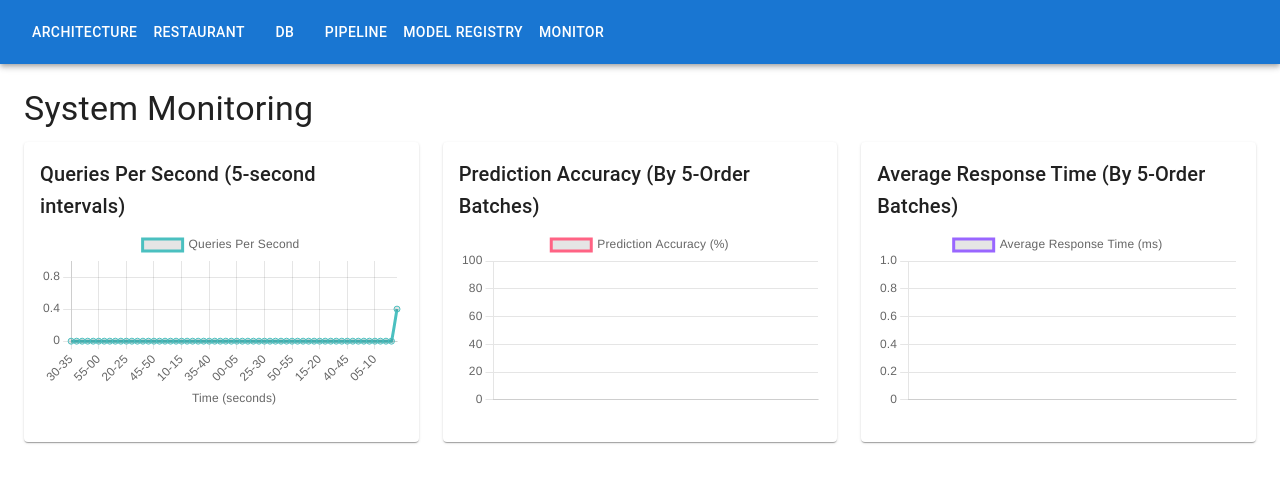
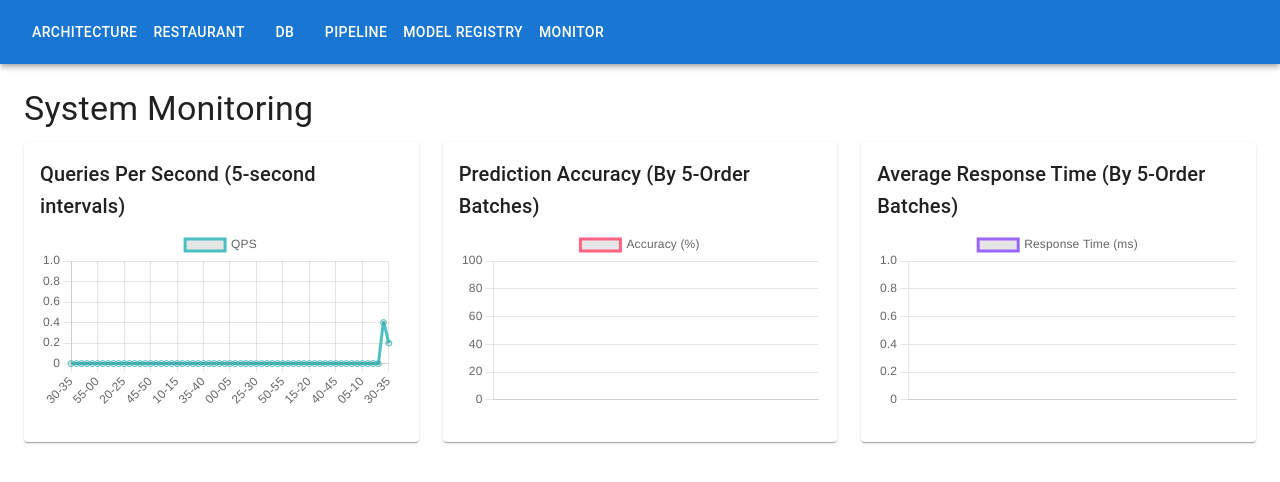
Before and after one commit to ls-ian-yang/shawarma, a React (Create React App) app: page /monitor in a window 1280 px wide. Shown: the top 482 px of the page. Built offline with nearby package versions, Linux system fonts and the light colour scheme.

Commit message:
Baseline

```diff
--- a/package.json
+++ b/package.json
@@ -11,6 +11,7 @@
     "@testing-library/react": "^13.4.0",
     "@testing-library/user-event": "^13.5.0",
     "chart.js": "^4.4.5",
+    "chartjs-plugin-annotation": "^3.1.0",
     "papaparse": "^5.4.1",
     "react": "^18.3.1",
     "react-chartjs-2": "^5.2.0",
--- a/src/components/monitors/AccuracyMonitor.js
+++ b/src/components/monitors/AccuracyMonitor.js
@@ -1,17 +1,44 @@
 import React, { useState, useEffect, useMemo } from 'react';
-import BaseMonitor from './BaseMonitor';
+import { BaseMonitor, MonitorBase } from './BaseMonitor';
 import { useRestaurant } from '../../context/RestaurantContext';
+
+class AccuracyMonitorLogic extends MonitorBase {
+  constructor() {
+    super('Prediction Accuracy (By 5-Order Batches)', 'Accuracy (%)', 'rgb(255, 99, 132)');
+    this.BATCH_SIZE = 5;
+  }
+
+  getLabels(data) {
+    return data.map(point => `Batch ${point.orderRange}`);
+  }
+
+  getData(data) {
+    return data.map(point => point.accuracy.toFixed(1));
+  }
+
+  getYAxisMax(data) {
+    return 100;
+  }
+
+  getTooltipLabels(point) {
+    if (!point) return [];
+    return [
+      `Accuracy: ${point.accuracy.toFixed(1)}%`,
+      `Orders: ${point.orderRange}`,
+      `Time: ${new Date(point.time).toLocaleTimeString()}`
+    ];
+  }
+}
 
 const AccuracyMonitor = () => {
   const { orderHistory } = useRestaurant();
   const [accuracyData, setAccuracyData] = useState([]);
-  const BATCH_SIZE = 5;
-  const MAX_POINTS = 10; // Number of points to show on the graph
+  const monitor = useMemo(() => new AccuracyMonitorLogic(), []);
 
   useEffect(() => {
     const updateAccuracy = () => {
       // Only process if we have enough orders
-      if (orderHistory.length < BATCH_SIZE) return;
+      if (orderHistory.length < monitor.BATCH_SIZE) return;
 
       // Sort orders by timestamp to ensure correct ordering
       const sortedOrders = [...orderHistory].sort((a, b) =>
@@ -19,22 +46,22 @@ const AccuracyMonitor = () => {
       );
 
       // Calculate number of complete batches
-      const numBatches = Math.floor(sortedOrders.length / BATCH_SIZE);
+      const numBatches = Math.floor(sortedOrders.length / monitor.BATCH_SIZE);
       const accuracyPoints = [];
 
       // Process each complete batch
-      for (let i = Math.max(0, numBatches - MAX_POINTS); i < numBatches; i++) {
-        const batchStart = i * BATCH_SIZE;
-        const batch = sortedOrders.slice(batchStart, batchStart + BATCH_SIZE);
+      for (let i = Math.max(0, numBatches - 10); i < numBatches; i++) {
+        const batchStart = i * monitor.BATCH_SIZE;
+        const batch = sortedOrders.slice(batchStart, batchStart + monitor.BATCH_SIZE);
 
         const satisfiedCount = batch.filter(order => order.satisfied).length;
-        const accuracy = (satisfiedCount / BATCH_SIZE) * 100;
+        const accuracy = (satisfiedCount / monitor.BATCH_SIZE) * 100;
 
         accuracyPoints.push({
           batchNumber: i + 1,
           time: batch[batch.length - 1].orderTimestamp,
           accuracy,
-          orderRange: `${batchStart + 1}-${batchStart + BATCH_SIZE}`
+          orderRange: `${batchStart + 1}-${batchStart + monitor.BATCH_SIZE}`
         });
       }
 
@@ -90,9 +117,9 @@ const AccuracyMonitor = () => {
 
   return (
     <BaseMonitor
-      title="Prediction Accuracy (By 5-Order Batches)"
-      data={chartData}
-      options={options}
+      title={monitor.title}
+      data={monitor.createChartData(accuracyData)}
+      options={monitor.createOptions(accuracyData)}
     />
   );
 };
--- a/src/components/monitors/BaseMonitor.js
+++ b/src/components/monitors/BaseMonitor.js
@@ -1,4 +1,4 @@
-import React, { useEffect, useRef } from 'react';
+import React, { useState, useCallback, useRef } from 'react';
 import { Box, Typography } from '@mui/material';
 import { Line } from 'react-chartjs-2';
 import {
@@ -11,7 +11,9 @@ import {
   Tooltip,
   Legend
 } from 'chart.js';
+import annotationPlugin from 'chartjs-plugin-annotation';
 
+// Register ChartJS components and plugins
 ChartJS.register(
   CategoryScale,
   LinearScale,
@@ -19,30 +21,177 @@ ChartJS.register(
   LineElement,
   Title,
   Tooltip,
-  Legend
+  Legend,
+  annotationPlugin
 );
 
-const BaseMonitor = ({ title, data, options, updateInterval = 5000 }) => {
-  const chartRef = useRef(null);
+class MonitorBase {
+  constructor(title, yAxisLabel, color = 'rgb(75, 192, 192)') {
+    this.title = title;
+    this.yAxisLabel = yAxisLabel;
+    this.color = color;
+  }
 
-  useEffect(() => {
-    const interval = setInterval(() => {
-      if (chartRef.current) {
-        chartRef.current.update();
+  createChartData(data) {
+    if (!data || data.length === 0) {
+      return {
+        labels: [],
+        datasets: [{
+          label: this.yAxisLabel,
+          data: [],
+          borderColor: this.color,
+          tension: 0.1
+        }]
+      };
+    }
+
+    return {
+      labels: this.getLabels(data),
+      datasets: [{
+        label: this.yAxisLabel,
+        data: this.getData(data),
+        borderColor: this.color,
+        tension: 0.1
+      }]
+    };
+  }
+
+  createOptions(data, baselineValue, hoveredValue) {
+    return {
+      responsive: true,
+      scales: {
+        y: {
+          beginAtZero: true,
+          suggestedMax: this.getYAxisMax(data)
+        },
+        x: {
+          grid: {
+            display: true
+          },
+          ticks: {
+            maxRotation: 45,
+            minRotation: 45
+          }
+        }
+      },
+      animation: false,
+      plugins: {
+        tooltip: {
+          callbacks: {
+            label: (context) => this.getTooltipLabels(data[context.dataIndex])
+          }
+        },
+        annotation: {
+          annotations: {
+            baseline: baselineValue ? {
+              type: 'line',
+              yMin: baselineValue,
+              yMax: baselineValue,
+              borderColor: 'rgba(255, 0, 0, 1)',
+              borderWidth: 2,
+              label: {
+                display: true,
+                content: `Baseline: ${baselineValue.toFixed(2)}`,
+                position: 'start'
+              }
+            } : undefined,
+            hoverLine: hoveredValue ? {
+              type: 'line',
+              yMin: hoveredValue,
+              yMax: hoveredValue,
+              borderColor: 'rgba(255, 0, 0, 0.3)',
+              borderWidth: 2,
+              borderDash: [6, 6]
+            } : undefined
+          }
+        }
+      },
+      onHover: null // Will be set in the component
+    };
+  }
+
+  // These methods should be overridden by child classes
+  getLabels(data) { return []; }
+  getData(data) { return []; }
+  getYAxisMax(data) { return 0; }
+  getTooltipLabels(point) { return []; }
+}
+
+// React component that renders the monitor
+const BaseMonitor = ({ title, data, options }) => {
+  const [baseline, setBaseline] = useState(null);
+  const [hoveredValue, setHoveredValue] = useState(null);
+  const chartInstanceRef = useRef(null);
+
+  const chartRef = useCallback((node) => {
+    if (node) {
+      chartInstanceRef.current = node;
+
+      node.canvas.addEventListener('mousemove', (event) => {
+        const chart = chartInstanceRef.current;
+        if (!chart) return;
+
+        const rect = chart.canvas.getBoundingClientRect();
+        const y = event.clientY - rect.top;
+        const yValue = chart.scales.y.getValueForPixel(y);
+        setHoveredValue(yValue);
+      });
+
+      node.canvas.addEventListener('mouseleave', () => {
+        setHoveredValue(null);
+      });
+
+      node.canvas.addEventListener('click', (event) => {
+        const chart = chartInstanceRef.current;
+        if (!chart) return;
+
+        const rect = chart.canvas.getBoundingClientRect();
+        const y = event.clientY - rect.top;
+        const yValue = chart.scales.y.getValueForPixel(y);
+        setBaseline(yValue);
+      });
+    }
+  }, []);
+
+  const enhancedOptions = {
+    ...options,
+    plugins: {
+      ...options.plugins,
+      annotation: {
+        annotations: {
+          baseline: baseline ? {
+            type: 'line',
+            yMin: baseline,
+            yMax: baseline,
+            borderColor: 'rgba(255, 0, 0, 1)',
+            borderWidth: 2,
+            label: {
+              display: true,
+              content: `Baseline: ${baseline.toFixed(2)}`,
+              position: 'start'
+            }
+          } : undefined,
+          hoverLine: hoveredValue ? {
+            type: 'line',
+            yMin: hoveredValue,
+            yMax: hoveredValue,
+            borderColor: 'rgba(255, 0, 0, 0.3)',
+            borderWidth: 2,
+            borderDash: [6, 6]
+          } : undefined
+        }
       }
-    }, updateInterval);
-
-    return () => clearInterval(interval);
-  }, [updateInterval]);
+    }
+  };
 
   return (
     <Box>
       <Typography variant="h6" gutterBottom>
         {title}
       </Typography>
-      <Line ref={chartRef} data={data} options={options} />
+      <Line ref={chartRef} data={data} options={enhancedOptions} />
     </Box>
   );
 };
 
-export default BaseMonitor;
+export { MonitorBase, BaseMonitor };
--- a/src/components/monitors/QPSMonitor.js
+++ b/src/components/monitors/QPSMonitor.js
@@ -1,40 +1,70 @@
 import React, { useState, useEffect, useMemo } from 'react';
-import BaseMonitor from './BaseMonitor';
+import { BaseMonitor, MonitorBase } from './BaseMonitor';
 import { useRestaurant } from '../../context/RestaurantContext';
+
+class QPSMonitorLogic extends MonitorBase {
+  constructor() {
+    super('Queries Per Second (5-second intervals)', 'QPS', 'rgb(75, 192, 192)');
+    this.INTERVAL_MS = 5000; // 5 seconds
+    this.MINUTES_TO_SHOW = 5; // Show last 5 minutes
+    this.MAX_POINTS = (this.MINUTES_TO_SHOW * 60) / (this.INTERVAL_MS / 1000);
+  }
+
+  getLabels(data) {
+    return data.map(point => {
+      const startTime = new Date(point.intervalStart);
+      const endTime = new Date(point.intervalEnd);
+      return `${startTime.getSeconds().toString().padStart(2, '0')}-${endTime.getSeconds().toString().padStart(2, '0')}`;
+    });
+  }
+
+  getData(data) {
+    return data.map(point => point.qps.toFixed(2));
+  }
+
+  getYAxisMax(data) {
+    return Math.max(...data.map(point => point.qps), 0) + 0.5;
+  }
+
+  getTooltipLabels(point) {
+    if (!point) return [];
+    return [
+      `QPS: ${Number(point.qps).toFixed(2)}`,
+      `Orders in 5s: ${point.orderCount}`,
+      `Time: ${new Date(point.intervalStart).toLocaleTimeString()}`
+    ];
+  }
+}
 
 const QPSMonitor = () => {
   const { orderHistory } = useRestaurant();
   const [qpsData, setQpsData] = useState([]);
-  const MINUTES_TO_SHOW = 5; // Show last 5 minutes
-  const INTERVAL_MS = 5000; // 5 seconds
-  const MAX_POINTS = (MINUTES_TO_SHOW * 60) / (INTERVAL_MS / 1000); // Number of 5-second slots in 5 minutes
+  const monitor = useMemo(() => new QPSMonitorLogic(), []);
 
   useEffect(() => {
-    let interval; // Declare interval variable in the proper scope
+    let interval;
 
     const updateQPS = () => {
-      const now = Math.floor(Date.now() / INTERVAL_MS) * INTERVAL_MS; // Round to nearest 5-second interval
-      const startTime = now - (MAX_POINTS * INTERVAL_MS);
+      const now = Math.floor(Date.now() / monitor.INTERVAL_MS) * monitor.INTERVAL_MS;
+      const startTime = now - (monitor.MAX_POINTS * monitor.INTERVAL_MS);
 
-      // Create fixed time slots for each 5-second interval
       const qpsPoints = [];
-      for (let t = startTime; t < now; t += INTERVAL_MS) {
+      for (let t = startTime; t <= now; t += monitor.INTERVAL_MS) {
         const intervalStart = t;
-        const intervalEnd = t + INTERVAL_MS;
+        const intervalEnd = t + monitor.INTERVAL_MS;
 
         const ordersInInterval = orderHistory.filter(order => {
           const orderTime = new Date(order.orderTimestamp).getTime();
           return orderTime >= intervalStart && orderTime < intervalEnd;
         });
 
-        // Calculate QPS as orders per 5 seconds / 5 to get per second rate
-        const qps = ordersInInterval.length / 5;
+        const qps = ordersInInterval.length / (monitor.INTERVAL_MS / 1000);
 
         qpsPoints.push({
           intervalStart,
           intervalEnd,
           time: new Date(intervalStart).toISOString(),
-          qps: qps,
+          qps,
           orderCount: ordersInInterval.length
         });
       }
@@ -44,12 +74,11 @@ const QPSMonitor = () => {
 
     updateQPS();
 
-    // Align the interval with the 5-second boundaries
-    const nextUpdate = INTERVAL_MS - (Date.now() % INTERVAL_MS);
+    // Align the interval with the boundaries
+    const nextUpdate = monitor.INTERVAL_MS - (Date.now() % monitor.INTERVAL_MS);
     const initialTimeout = setTimeout(() => {
       updateQPS();
-      // Start the regular interval after the aligned update
-      interval = setInterval(updateQPS, INTERVAL_MS);
+      interval = setInterval(updateQPS, monitor.INTERVAL_MS);
     }, nextUpdate);
 
     return () => {
@@ -58,66 +87,13 @@ const QPSMonitor = () => {
         clearInterval(interval);
       }
     };
-  }, [orderHistory]);
-
-  const chartData = useMemo(() => ({
-    labels: qpsData.map(point => {
-      const startTime = new Date(point.intervalStart);
-      const endTime = new Date(point.intervalEnd);
-      return `${startTime.getSeconds().toString().padStart(2, '0')}-${endTime.getSeconds().toString().padStart(2, '0')}`;
-    }),
-    datasets: [{
-      label: 'Queries Per Second',
-      data: qpsData.map(point => point.qps.toFixed(2)),
-      borderColor: 'rgb(75, 192, 192)',
-      tension: 0.1
-    }]
-  }), [qpsData]);
-
-  const options = {
-    responsive: true,
-    scales: {
-      y: {
-        beginAtZero: true,
-        suggestedMax: Math.max(...qpsData.map(point => point.qps)) + 0.5
-      },
-      x: {
-        grid: {
-          display: true
-        },
-        ticks: {
-          maxRotation: 45,
-          minRotation: 45
-        },
-        title: {
-          display: true,
-          text: 'Time (seconds)'
-        }
-      }
-    },
-    animation: false,
-    plugins: {
-      tooltip: {
-        callbacks: {
-          label: (context) => {
-            const point = qpsData[context.dataIndex];
-            const startTime = new Date(point.intervalStart);
-            return [
-              `QPS: ${Number(point.qps).toFixed(2)}`,
-              `Orders in 5s: ${point.orderCount}`,
-              `Time: ${startTime.toLocaleTimeString()}`
-            ];
-          }
-        }
-      }
-    }
-  };
+  }, [orderHistory, monitor]); // Added monitor to dependencies
 
   return (
     <BaseMonitor
-      title="Queries Per Second (5-second intervals)"
-      data={chartData}
-      options={options}
+      title={monitor.title}
+      data={monitor.createChartData(qpsData)}
+      options={monitor.createOptions(qpsData)}
     />
   );
 };
--- a/src/components/monitors/ResponseTimeMonitor.js
+++ b/src/components/monitors/ResponseTimeMonitor.js
@@ -1,17 +1,44 @@
 import React, { useState, useEffect, useMemo } from 'react';
-import BaseMonitor from './BaseMonitor';
+import { BaseMonitor, MonitorBase } from './BaseMonitor';
 import { useRestaurant } from '../../context/RestaurantContext';
+
+class ResponseTimeMonitorLogic extends MonitorBase {
+  constructor() {
+    super('Average Response Time (By 5-Order Batches)', 'Response Time (ms)', 'rgb(153, 102, 255)');
+    this.BATCH_SIZE = 5;
+  }
+
+  getLabels(data) {
+    return data.map(point => `Batch ${point.orderRange}`);
+  }
+
+  getData(data) {
+    return data.map(point => point.avgResponseTime.toFixed(2));
+  }
+
+  getYAxisMax(data) {
+    return Math.max(...data.map(point => point.avgResponseTime)) + 10;
+  }
+
+  getTooltipLabels(point) {
+    if (!point) return [];
+    return [
+      `Avg Response Time: ${point.avgResponseTime.toFixed(2)} ms`,
+      `Orders: ${point.orderRange}`,
+      `Time: ${new Date(point.time).toLocaleTimeString()}`
+    ];
+  }
+}
 
 const ResponseTimeMonitor = () => {
   const { orderHistory } = useRestaurant();
   const [responseTimeData, setResponseTimeData] = useState([]);
-  const BATCH_SIZE = 5; // Calculate average for every 5 orders
-  const MAX_POINTS = 30; // Show last 30 batches
+  const monitor = useMemo(() => new ResponseTimeMonitorLogic(), []);
 
   useEffect(() => {
     const updateResponseTime = () => {
       // Only process if we have enough orders
-      if (!orderHistory || orderHistory.length < BATCH_SIZE) {
+      if (!orderHistory || orderHistory.length < monitor.BATCH_SIZE) {
         setResponseTimeData([]);
         return;
       }
@@ -22,23 +49,23 @@ const ResponseTimeMonitor = () => {
       );
 
       // Calculate number of complete batches
-      const numBatches = Math.floor(sortedOrders.length / BATCH_SIZE);
+      const numBatches = Math.floor(sortedOrders.length / monitor.BATCH_SIZE);
       const responseTimePoints = [];
 
       // Process each complete batch
-      for (let i = Math.max(0, numBatches - MAX_POINTS); i < numBatches; i++) {
-        const batchStart = i * BATCH_SIZE;
-        const batch = sortedOrders.slice(batchStart, batchStart + BATCH_SIZE);
+      for (let i = Math.max(0, numBatches - 30); i < numBatches; i++) {
+        const batchStart = i * monitor.BATCH_SIZE;
+        const batch = sortedOrders.slice(batchStart, batchStart + monitor.BATCH_SIZE);
 
         if (batch.every(order => order && typeof order.predictionTime === 'number')) {
           const avgResponseTime = batch.reduce((sum, order) =>
-            sum + order.predictionTime, 0) / BATCH_SIZE;
+            sum + order.predictionTime, 0) / monitor.BATCH_SIZE;
 
           responseTimePoints.push({
             batchNumber: i + 1,
             time: batch[batch.length - 1].orderTimestamp,
             avgResponseTime,
-            orderRange: `${batchStart + 1}-${batchStart + BATCH_SIZE}`
+            orderRange: `${batchStart + 1}-${batchStart + monitor.BATCH_SIZE}`
           });
         }
       }
@@ -114,9 +141,9 @@ const ResponseTimeMonitor = () => {
 
   return (
     <BaseMonitor
-      title="Average Response Time (By 5-Order Batches)"
-      data={chartData}
-      options={options}
+      title={monitor.title}
+      data={monitor.createChartData(responseTimeData)}
+      options={monitor.createOptions(responseTimeData)}
     />
   );
 };
```
Also changed, not shown: 2 other files (tests, documents, lock files or other folders).
